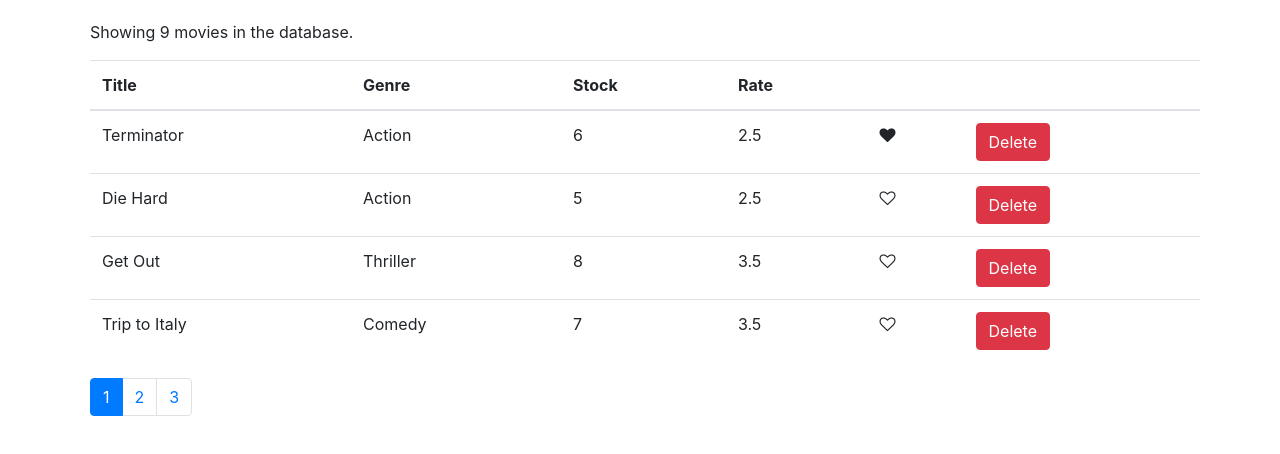
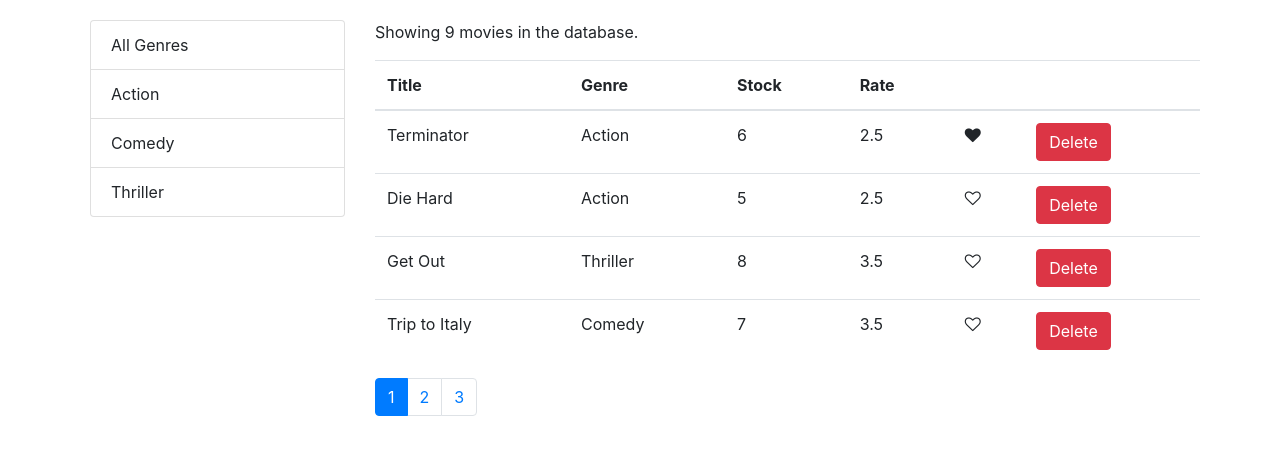
Before and after one commit to NathanFee/vidly, a React (Create React App) app: page / in a window 1280 px wide. Shown: the top 454 px of the page. Built offline with nearby package versions, Linux system fonts and the light colour scheme.

Commit message:
Implements listGroup component
- Adds listGroup component to movie component.
- Adds genre property to state
- Adds methods needed to change state for listGroup implementation

```diff
--- a/src/components/Movies.jsx
+++ b/src/components/Movies.jsx
@@ -3,13 +3,21 @@
 import Liked from "./common/like";
 import Pagination from "./common/pagination.jsx";
 import { paginate } from "../utils/paginate";
+import ListGroup from "./common/listGroup.jsx";
+import { getGenres } from "../services/fakeGenreService.js";
 
 class Movies extends Component {
   state = {
-    movies: getMovies(),
+    movies: [],
+    genres: [],
     pageSize: 4,
     currentPage: 1
   };
+
+  componentDidMount() {
+    const genres = [{ name: "All Genres" }, ...getGenres()];
+    this.setState({ movies: getMovies(), genres });
+  }
 
   handleDelete = movie => {
     const movies = this.state.movies.filter(m => m._id !== movie._id);
@@ -29,14 +37,36 @@
     this.setState({ currentPage: page });
   };
 
+  handleGenreSelect = genre => {
+    this.setState({ selectedGenre: genre, currentPage: 1 });
+  };
+
   render() {
     const { length: count } = this.state.movies;
-    const { pageSize, currentPage, movies: allMovies } = this.state;
+    const {
+      pageSize,
+      currentPage,
+      selectedGenre,
+      movies: allMovies
+    } = this.state;
     if (count === 0) return "There are no movies in the database.";
-    const movies = paginate(allMovies, currentPage, pageSize);
+    const filtered =
+      selectedGenre && selectedGenre._id
+        ? allMovies.filter(m => m.genre._id === selectedGenre._id)
+        : allMovies;
+    console.log("Filtered movies", filtered);
+    const movies = paginate(filtered, currentPage, pageSize);
     return (
-      <Fragment>
-        <p>Showing {count} movies in the database.</p>
+      <div className="row">
+        <div className="col-3">
+          <ListGroup
+            items={this.state.genres}
+            selectedItem={this.state.selectedGenre}
+            onItemSelect={this.handleGenreSelect}
+          />
+        </div>
+        <div className="col">
+          <p>Showing {filtered.length} movies in the database.</p>
           <table className="table">
             <thead>
               <tr>
@@ -77,11 +107,12 @@
           </table>
           <Pagination
             onPageChange={this.handlePageChange}
-          itemsCount={count}
+            itemsCount={filtered.length}
             pageSize={pageSize}
             currentPage={currentPage}
           />
-      </Fragment>
+        </div>
+      </div>
     );
   }
 }
```
Lines whose indentation alone changed are shown as unchanged.
